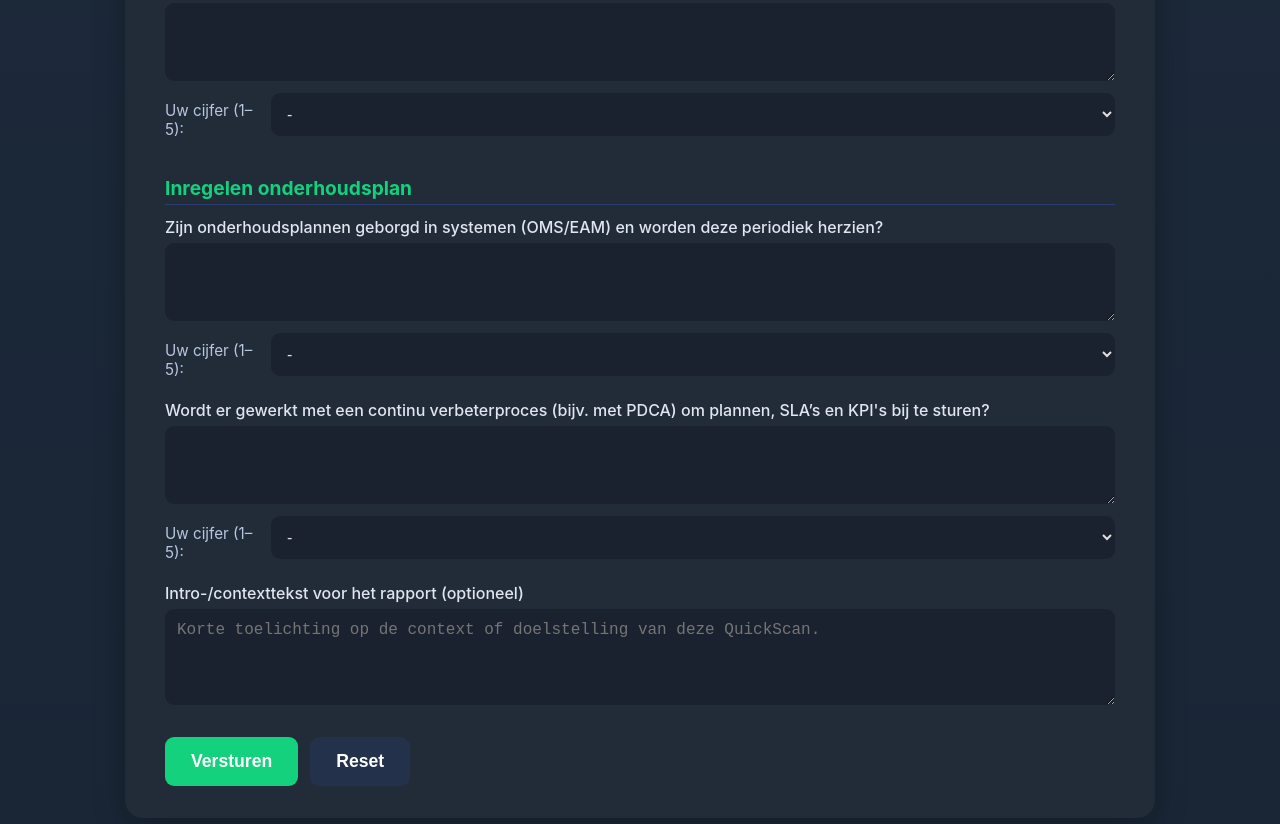
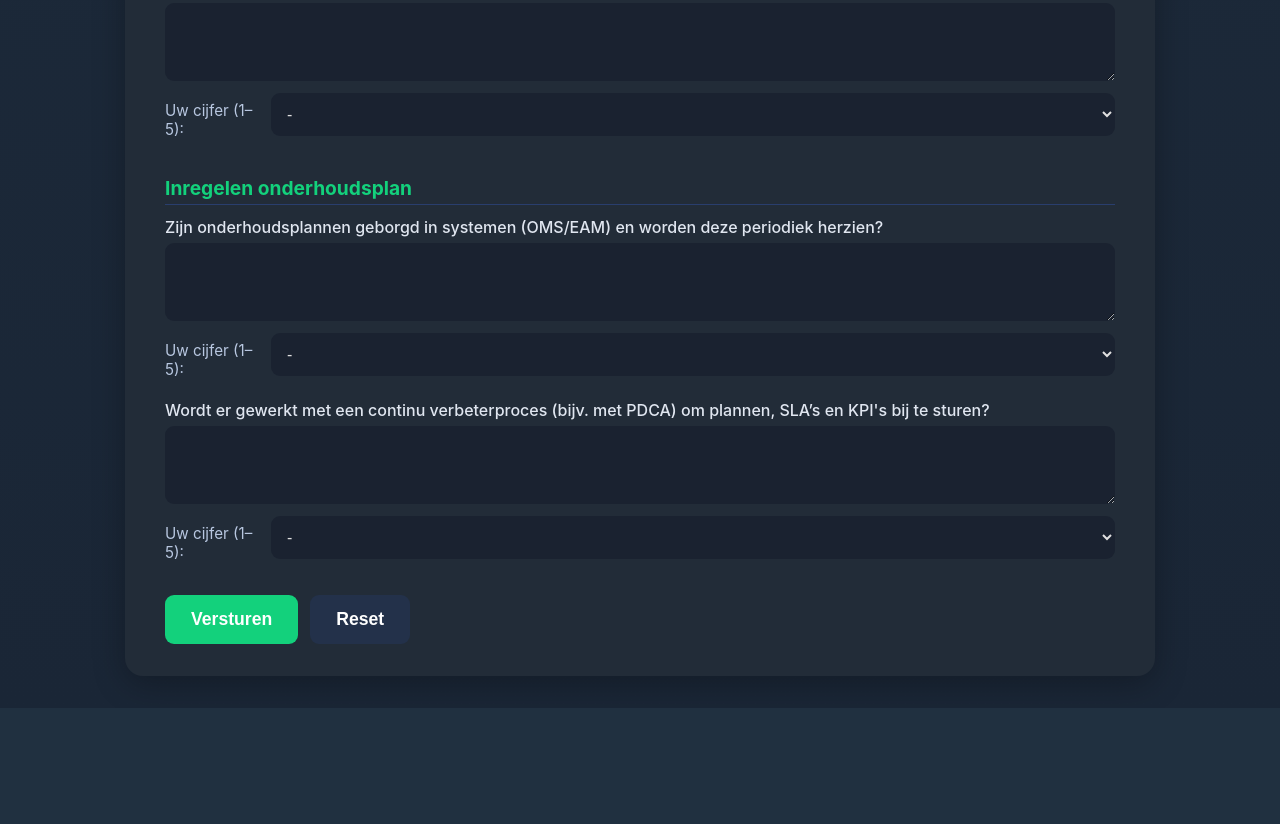
Before and after one commit to Veerenstael/QuickScan, a plain HTML site: page Frontend/index.html in a window 1280 px wide. Shown: the part 3553-4377 px from the top of the page. After the commit the page ends 4261 px from the top, so only its background shows below. Drawn offline with Linux system fonts and the light colour scheme.

Commit message:
Update index.html

```diff
--- a/Frontend/index.html
+++ b/Frontend/index.html
@@ -63,13 +63,6 @@
         <!-- Vragencontainer: wordt gevuld door script.js -->
         <div id="questions" class="questions"></div>
 
-        <!-- Intro-tekst (gaat naar PDF) -->
-        <div class="form-group">
-          <label for="introText">Intro-/contexttekst voor het rapport (optioneel)</label>
-          <textarea id="introText" name="introText" rows="4"
-            placeholder="Korte toelichting op de context of doelstelling van deze QuickScan."></textarea>
-        </div>
-
         <!-- Knoppen -->
         <div class="button-row">
           <button type="submit" class="green">Versturen</button>
```
